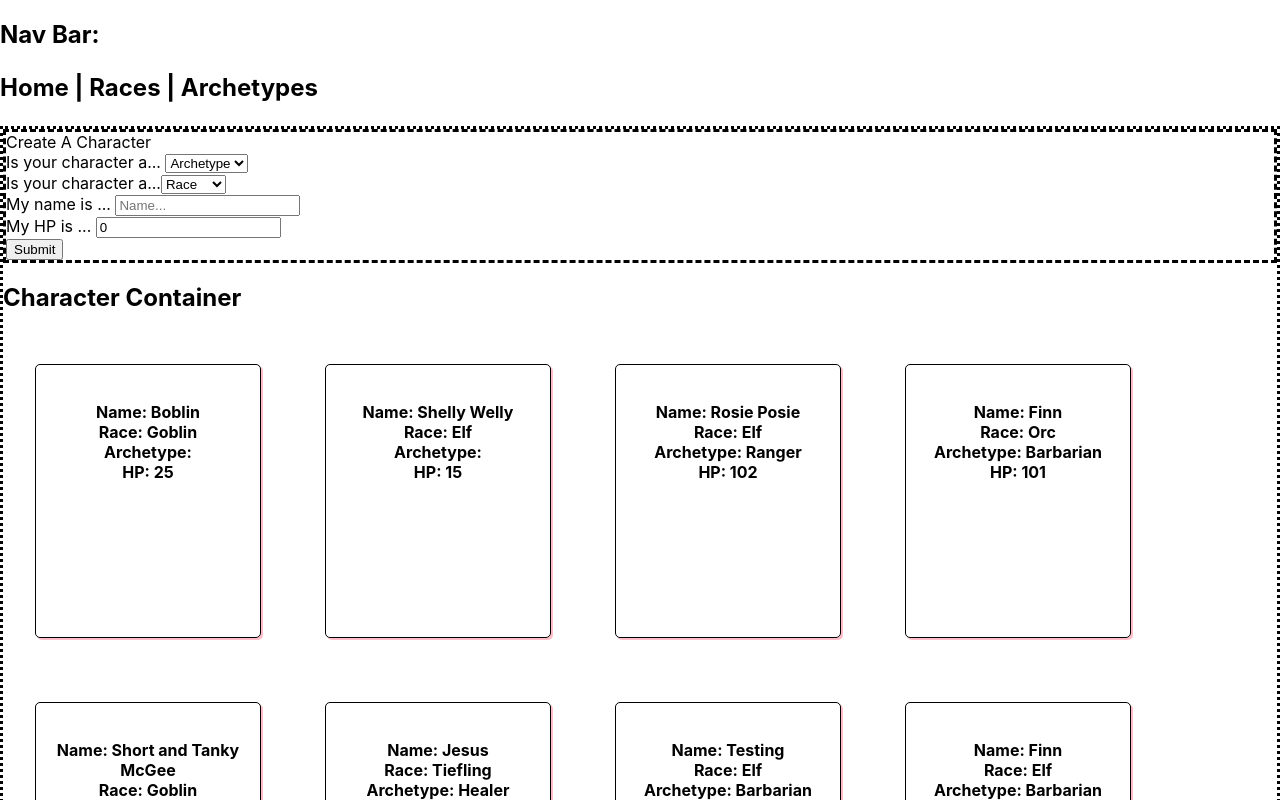
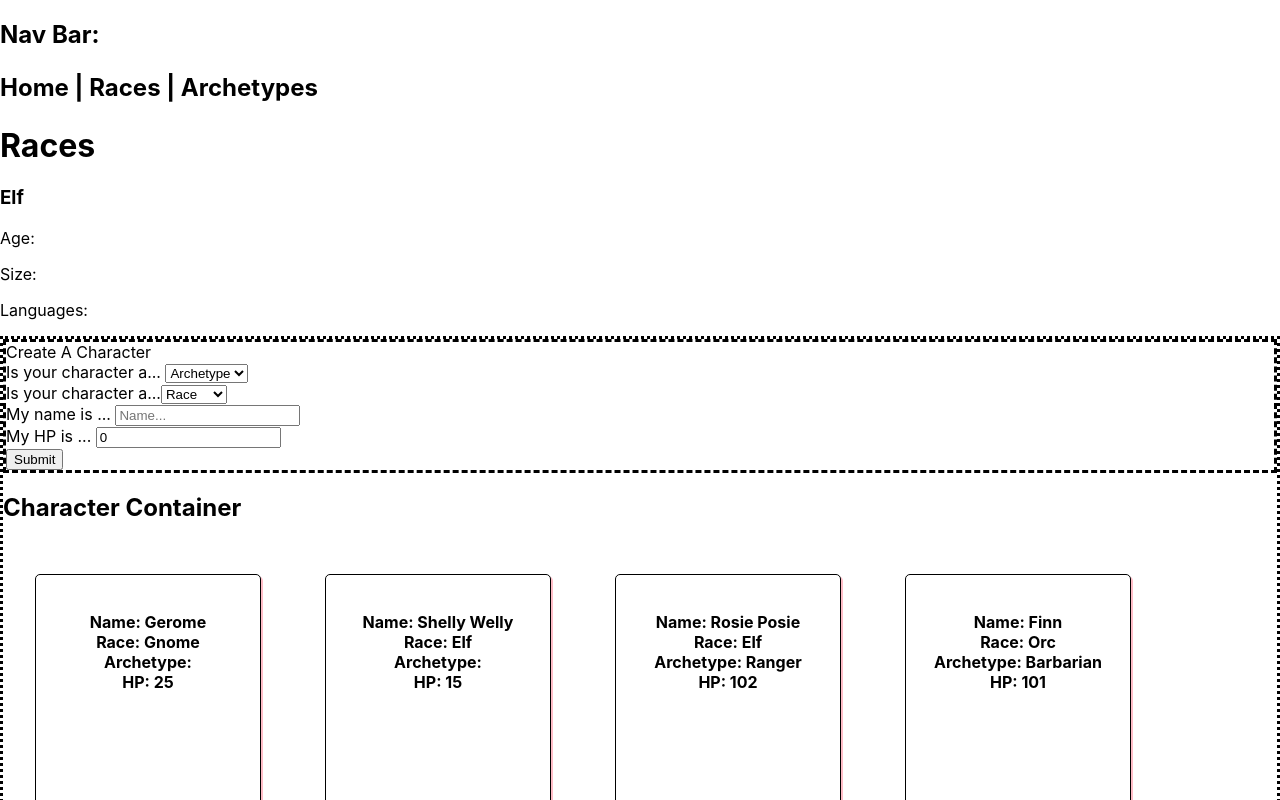
Before and after one commit to slopez421/character-creator, a React (Create React App) app: page / in a window 1280 px wide. Shown: the top 800 px of the page. Built offline with nearby package versions, Linux system fonts and the light colour scheme; no server answers; data requests are answered from the project's data file.

Commit message:
updating races component

```diff
--- a/db.json
+++ b/db.json
@@ -2,8 +2,8 @@
   "characters": [
     {
       "id": 1,
-      "name": "Boblin",
-      "race": "Goblin",
+      "name": "Gerome",
+      "race": "Gnome",
       "class": "Healer",
       "hp": 25
     },
@@ -31,7 +31,7 @@
     {
       "name": "Short and Tanky McGee",
       "hp": "200",
-      "race": "Goblin",
+      "race": "Gnome",
       "archetype": "Fighter",
       "id": 5
     },
--- a/src/App.js
+++ b/src/App.js
@@ -1,10 +1,12 @@
 import './App.css';
 import Home from './components/Home';
+import Races from './components/Races';
 
 function App() {
   return (
     <div>
         <h2>Nav Bar:  <p>Home | Races | Archetypes</p></h2>
+        <Races />
         <Home />
     </div>
   );
--- a/src/components/CharacterForm.js
+++ b/src/components/CharacterForm.js
@@ -47,7 +47,7 @@ fetch("http://localhost:3000/characters", {
             </select><br />
             <label>Is your character a...</label><select value={race} onChange={(e) => setRace(e.target.value)}>
                 <option value="Race">Race</option>
-                <option value="Goblin">Goblin</option>
+                <option value="Gnome">Gnome</option>
                 <option value="Elf">Elf</option>
                 <option value="Tiefling">Tiefling</option>
                 <option value="Orc">Orc</option>
--- a/src/components/Home.js
+++ b/src/components/Home.js
@@ -11,7 +11,7 @@ useEffect(() => {
    fetch('http://localhost:3000/characters')
    .then((r) => r.json())
    .then((characters) => setCharacters(characters))
-})
+}, [])
 
 function handleAddCharacter(newCharacter) {
    return setCharacters([...characters, newCharacter])
--- /dev/null
+++ b/src/components/Races.js
@@ -0,0 +1,26 @@
+import React, {useState, useEffect} from "react";
+
+function Races() {
+const [elf, setElf] = useState([])
+
+useEffect(() => {
+        fetch("https://www.dnd5eapi.co/api/races/elf")
+        .then((r) => r.json())
+        .then((elfData) => {
+            console.log(elfData)
+            setElf(elfData)
+     })
+}, [])
+
+    return <div className="races">
+
+        <h1>Races</h1>
+        <h3>Elf</h3>
+        <p>Age: {elf.age}</p>
+        <p>Size: {elf.size}</p>
+        {elf.size_description}
+        <p>Languages: {elf.language_desc}</p>
+    </div>
+}
+
+export default Races;
```
